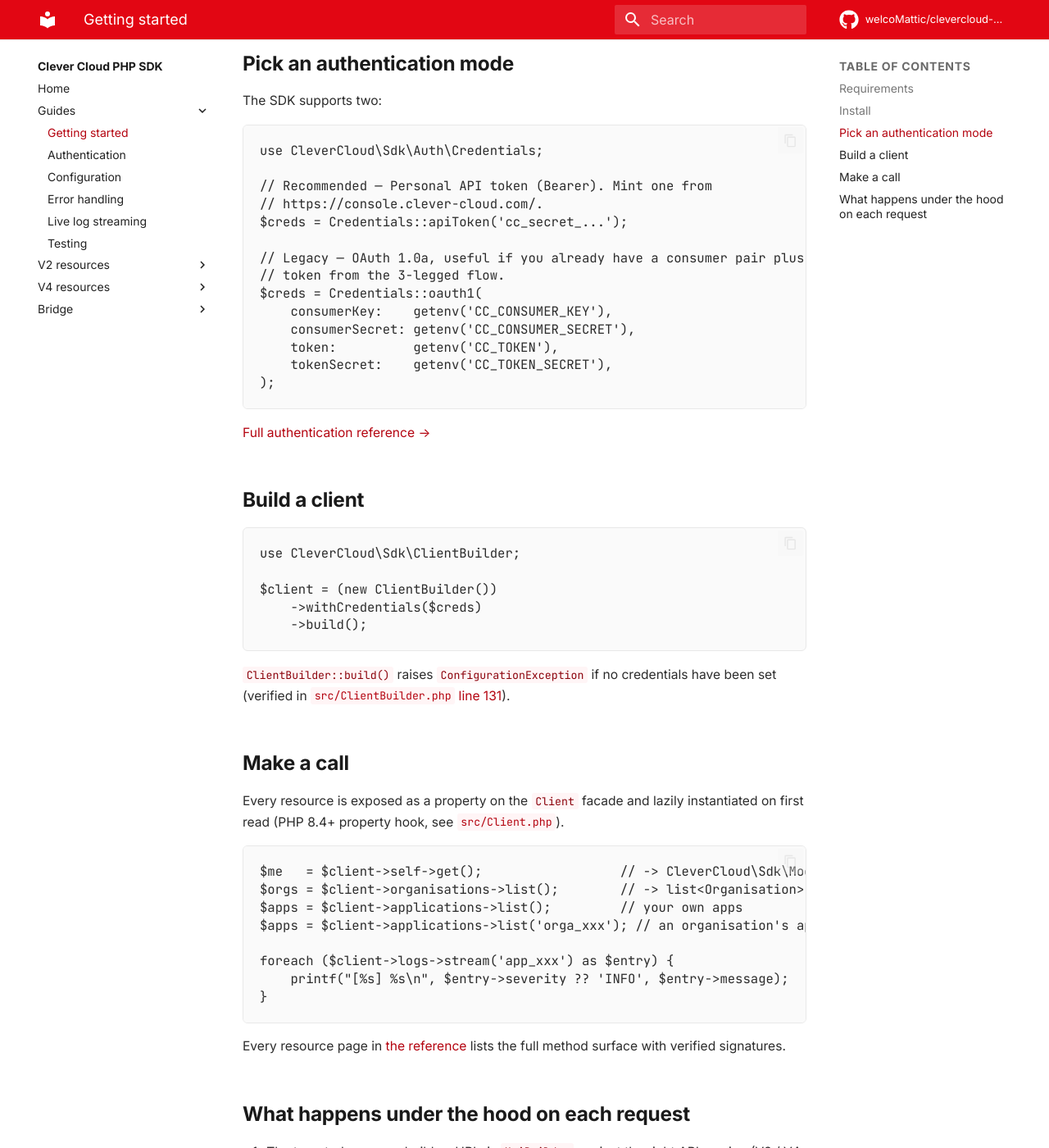
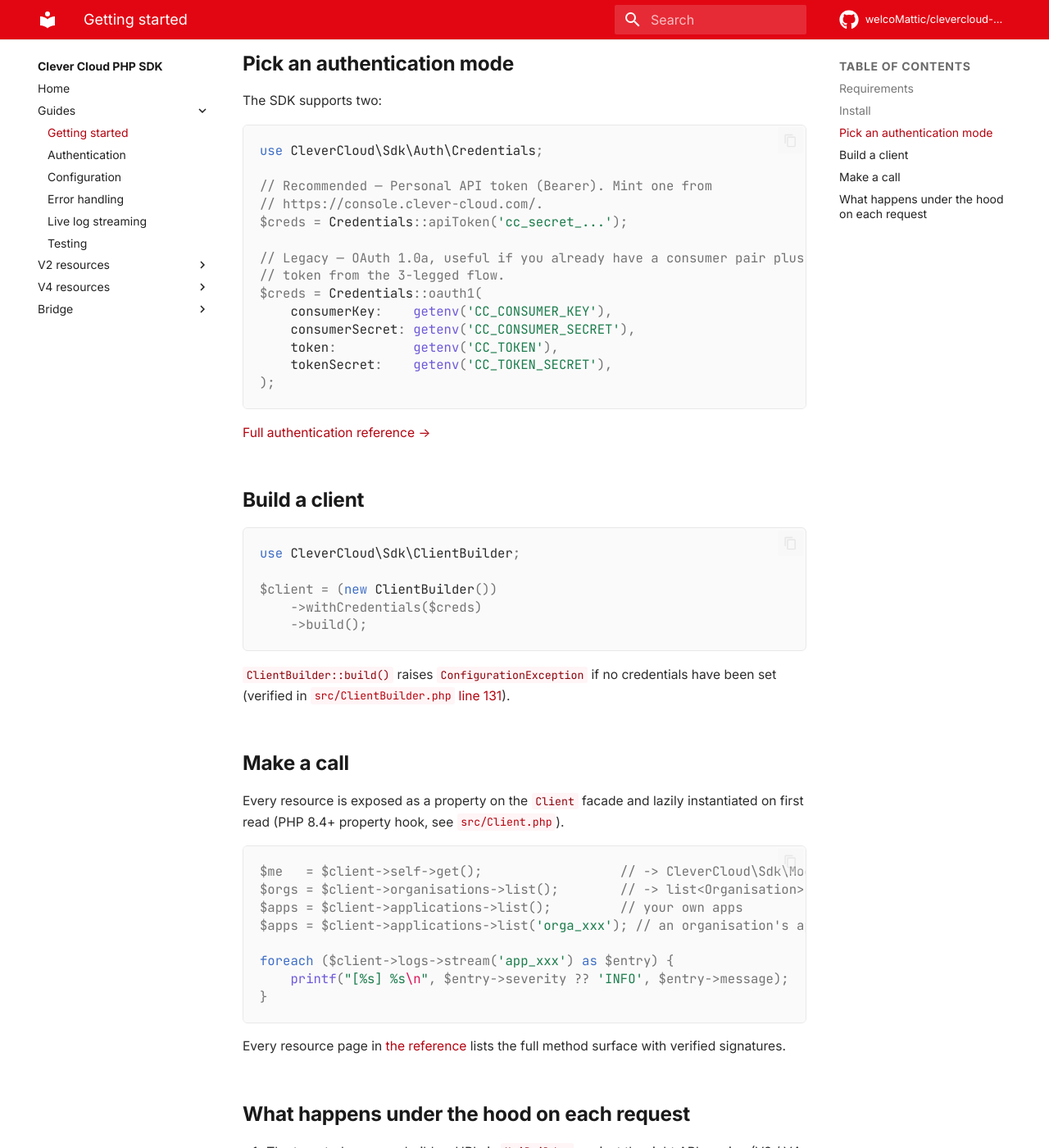
Before and after one commit to welcoMattic/clevercloud-php-sdk, an MkDocs documentation site: the page built from docs/getting-started.md, in a window 1280 px wide and 1400 px high, scrolled down 523 px. Shown: the whole window at 82% size. Built offline with MkDocs 1.6.1 and Material for MkDocs 9.7.7, drawn with Linux system fonts in a browser that asks for light colours; comment, search, counter and statistics services are not loaded; part of the change alters nothing that is shown.

Commit message:
docs: enable PHP syntax highlighting in code blocks (#24)
Pygments' default PHP lexer needs to see `<?php` to start highlighting,
otherwise it falls back to plain-text tokens. The docs use bare PHP
snippets without the opening tag, so blocks rendered as a single big
span of class `x` (no colors).

Fix: extend the PHP lexer with `startinline: true` via
pymdownx.highlight's `extend_pygments_lang`. Verified locally — built
pages now contain `.k`, `.s1`, `.c1`, `.nv`, `.na`, `.nx`, etc. token
spans that pick up Material's `--md-code-hl-*` color palette.

Co-authored-by: Claude Opus 4.7 (1M context) <noreply@anthropic.com>

```diff
--- a/mkdocs.yml
+++ b/mkdocs.yml
@@ -95,6 +95,11 @@ markdown_extensions:
       anchor_linenums: true
       line_spans: __span
       pygments_lang_class: true
+      extend_pygments_lang:
+        - name: php
+          lang: php
+          options:
+            startinline: true
   - pymdownx.inlinehilite
   - pymdownx.snippets
   - pymdownx.superfences
```
